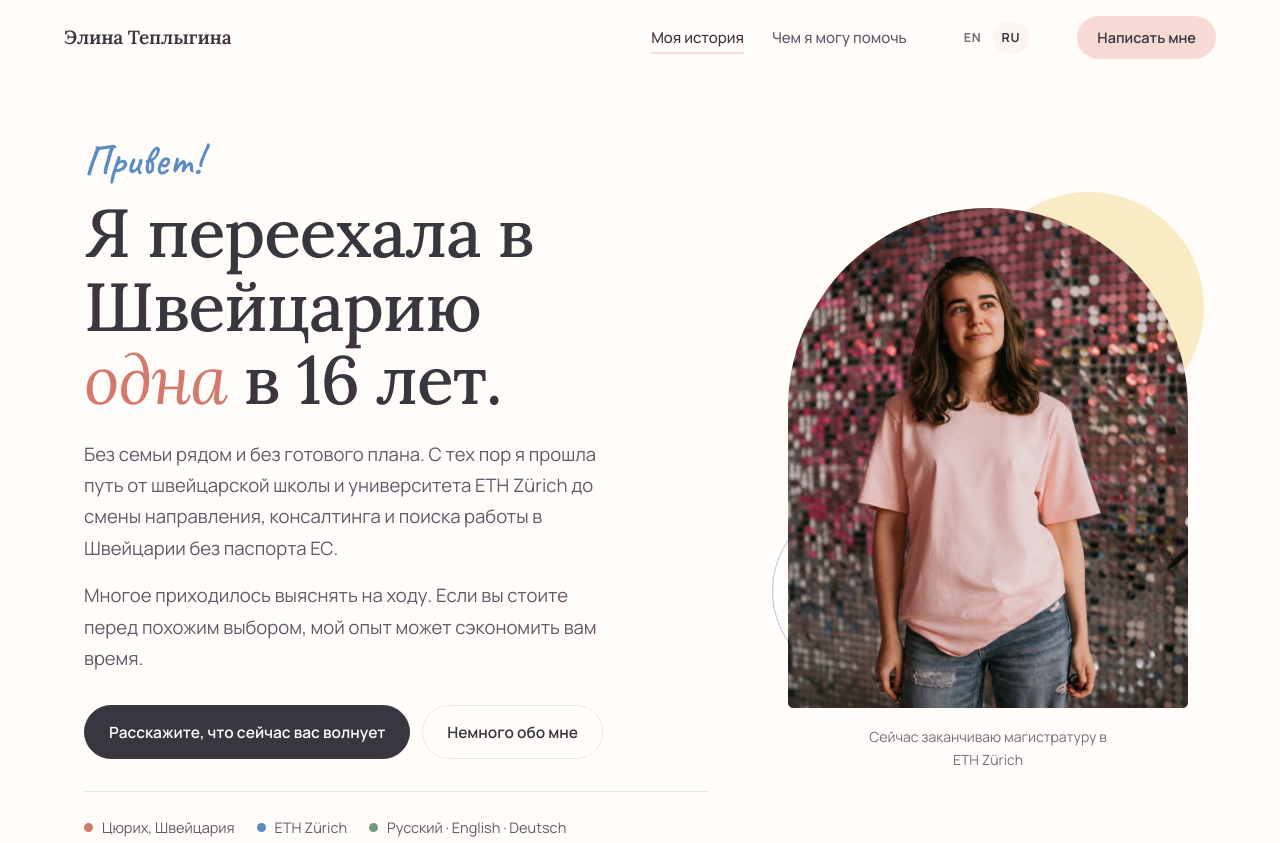
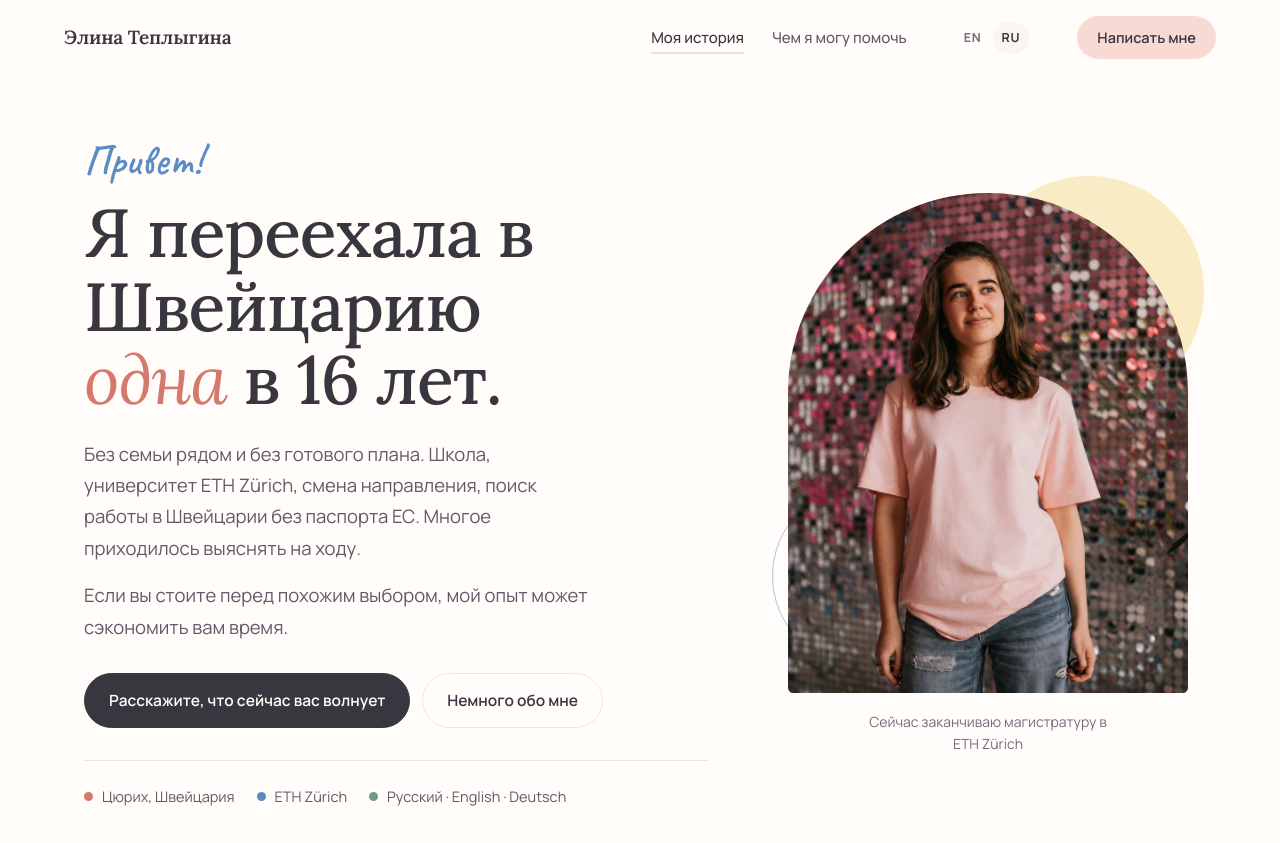
Before and after one commit to elinatep/personalwebsite, a plain HTML site: page ru/index.html in a window 1280 px wide. Shown: the top 843 px of the page. Drawn offline with Linux system fonts and the light colour scheme; a script that the page names is missing.

Commit message:
Cut the Russian hero down properly
Previous rounds tightened wording, which was the wrong lever. The problem
was that the paragraph narrated the whole journey in a flowing sentence
while the timeline directly below already tells it in full.

The path is now a plain list rather than a narration, and the closing
line stands alone:

  Без семьи рядом и без готового плана. Школа, университет ETH Zürich,
  смена направления, поиск работы в Швейцарии без паспорта ЕС. Многое
  приходилось выяснять на ходу.

  Если вы стоите перед похожим выбором, мой опыт может сэкономить вам
  время.

  366 chars over 8 lines  ->  240 over 6
  hero 897px tall         ->  786px

Co-Authored-By: Claude Opus 5 <noreply@anthropic.com>
Claude-Session: https://claude.ai/code/session_01FribhuTMfXP2MvkCdT3FLX

```diff
--- a/ru/index.html
+++ b/ru/index.html
@@ -81,13 +81,12 @@
     <p class="script">Привет!</p>
     <h1>Я переехала в Швейцарию <em>одна</em> в&nbsp;16&nbsp;лет.</h1>
     <p class="lede">
-      Без семьи рядом и без готового плана. С тех пор я прошла путь от
-      швейцарской школы и университета ETH Zürich до смены направления,
-      консалтинга и поиска работы в Швейцарии без паспорта ЕС.
+      Без семьи рядом и без готового плана. Школа, университет ETH Zürich,
+      смена направления, поиск работы в Швейцарии без паспорта ЕС.
+      Многое приходилось выяснять на ходу.
     </p>
     <p class="lede lede--next">
-      Многое приходилось выяснять на ходу. Если вы стоите перед похожим выбором,
-      мой опыт может сэкономить вам время.
+      Если вы стоите перед похожим выбором, мой опыт может сэкономить вам время.
     </p>
     <div class="hero__cta">
       <a class="btn" href="#talk">Расскажите, что сейчас вас волнует</a>
```
